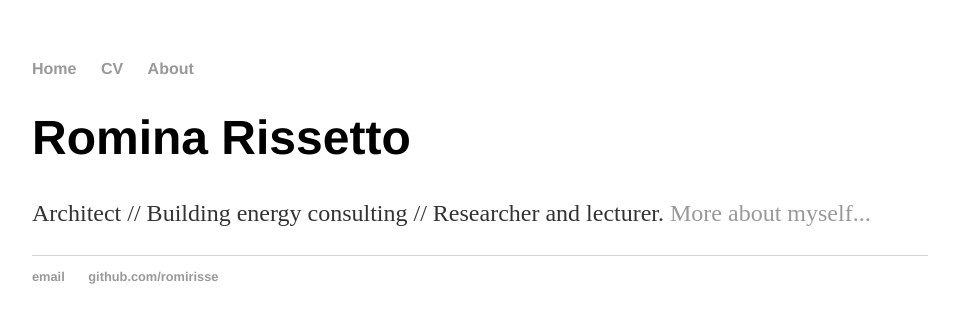
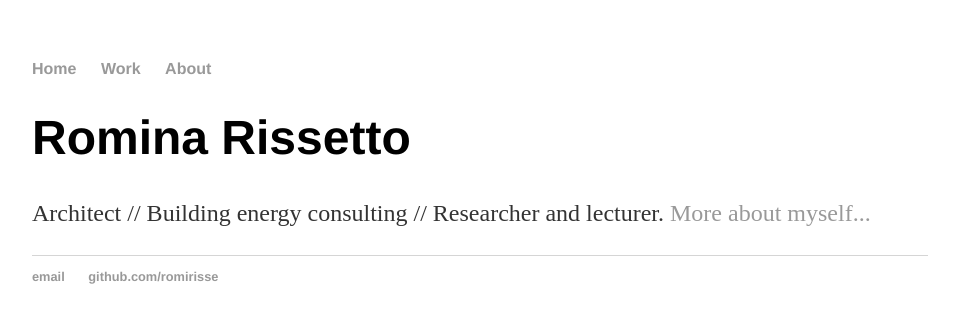
Before and after one commit to romirisse/romirisse.github.io, a Jekyll site: the page built from index.html, in a window 1280 px wide. Shown: the top 323 px of the page, without its empty margins (160-1119 px from the left). Built offline with Jekyll 4.4.1, drawn with Linux system fonts in a browser that asks for light colours.

Commit message:
Update default.html

```diff
--- a/_layouts/default.html
+++ b/_layouts/default.html
@@ -9,7 +9,7 @@
 			<nav>
 	    		<ul>
 	        		<li><a href="/">Home</a></li>
-		        	<li><a href="/WORK">CV</a></li>
+		        	<li><a href="/WORK">Work</a></li>
 	        		<li><a href="/ABOUT">About</a></li>
 	    		</ul>
 			</nav>
```
